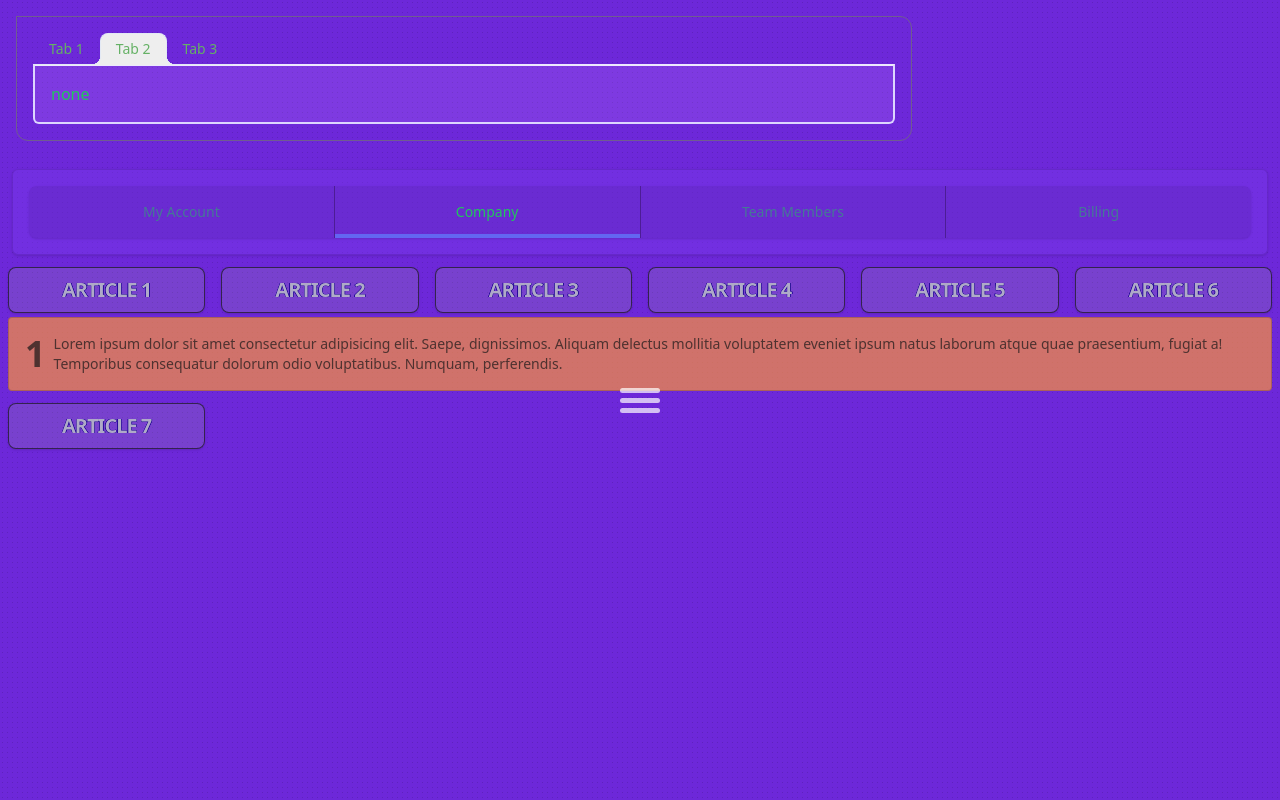
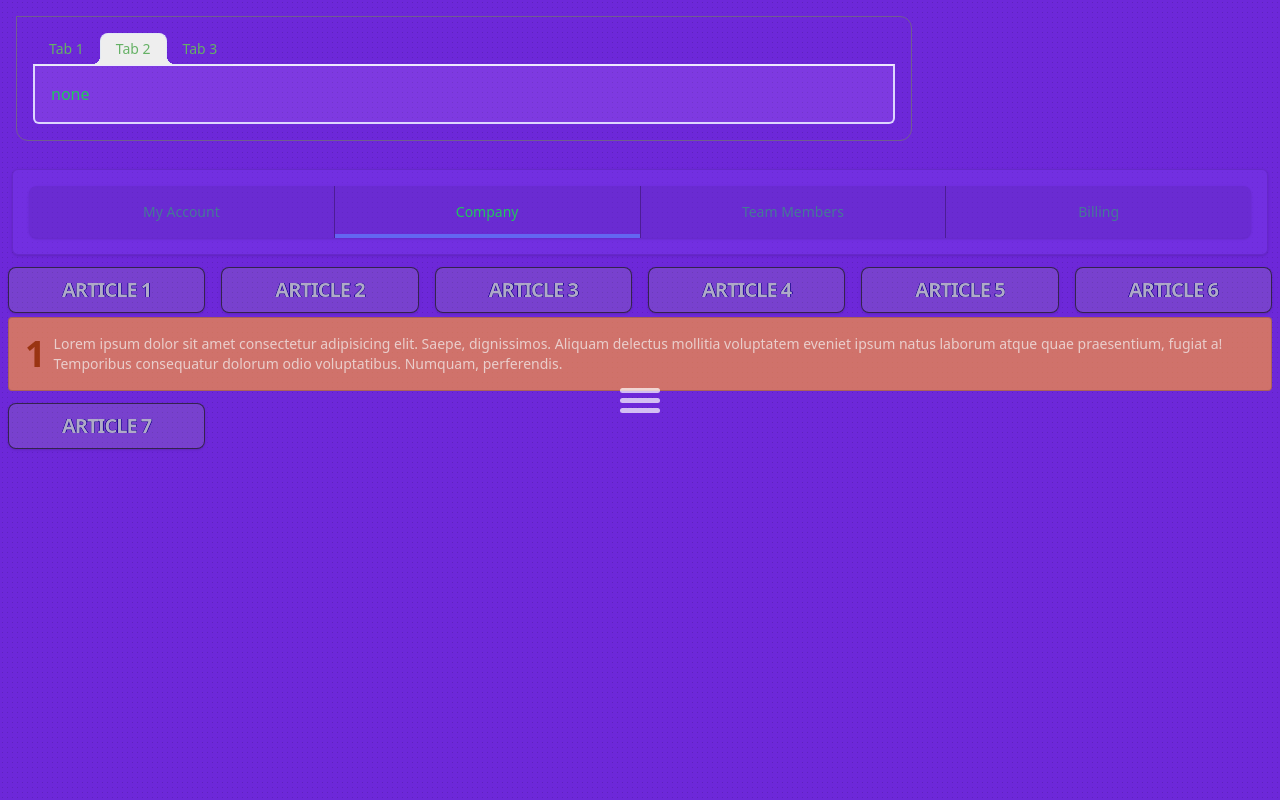
Before and after one commit to maxzz/ui-pie-menu, a React (Vite) app: page / in a window 1280 px wide. Both pictures are taken after a click on the element "ARTICLE 1". Built offline with nearby package versions, Linux system fonts and the light colour scheme.

Commit message:
WIP. grid. update popup style

```diff
--- a/src/components/GridPreview/index.tsx
+++ b/src/components/GridPreview/index.tsx
@@ -47,8 +47,8 @@ function Cell({ caption, content }: { caption: ReactNode, content: ReactNode; })
 
         <div
             className="
-                cell-cnt hidden mx-2 mb-2 px-4 py-4 col-span-full text-sm text-neutral-900/70 bg-orange-400/70 border-neutral-900/20 border rounded
-                first-letter:mr-2 first-letter:text-4xl first-letter:font-bold first-letter:float-left
+                cell-cnt hidden mx-2 mb-2 px-4 py-4 col-span-full text-sm text-neutral-100/70 bg-orange-400/70 border-neutral-900/20 border rounded
+                first-letter:mr-2 first-letter:text-4xl first-letter:text-orange-800 first-letter:font-bold first-letter:float-left
             ">
             {content}
         </div>
```
Also changed, not shown: src/components/TabsTwUI/index.tsx (+3 -0 lines).
